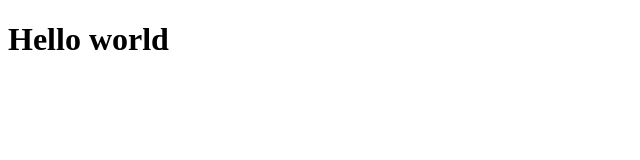
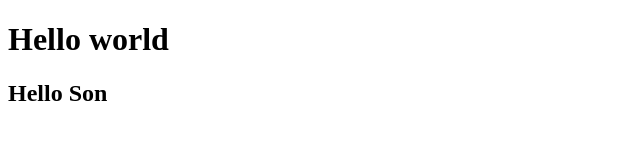
Before and after one commit to nhoksieuviet2006-ops/fullstack-k2, a plain HTML site: page Day0/index.html in a window 1280 px wide. Shown: the whole page, without its empty margins (0-640 px from the left). Drawn offline with Linux system fonts and the light colour scheme.

Commit message:
Sua bai tap demo

```diff
--- a/Day0/index.html
+++ b/Day0/index.html
@@ -7,5 +7,6 @@
   </head>
   <body>
     <h1>Hello world</h1>
+    <h2>Hello Son</h2>
   </body>
 </html>
```
